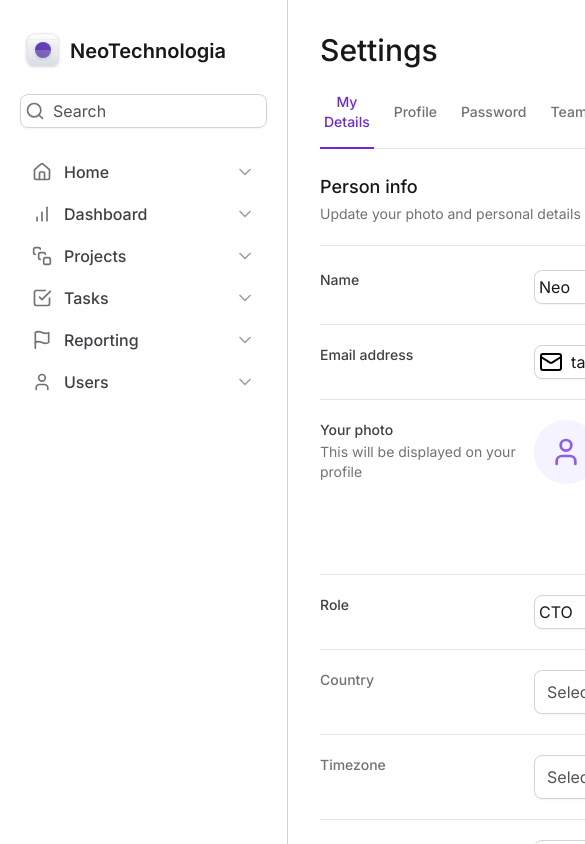
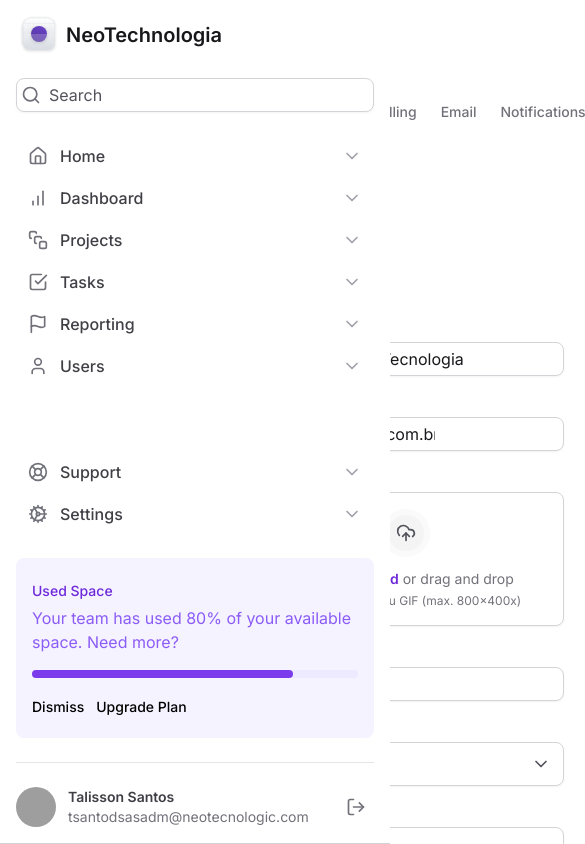
Before and after one commit to tsantosadm/dashboard-tw-next, a Next.js app: page / in a window 390 px wide. Shown: the top 844 px of the page, 585 px wide, since content can reach past the window. Built offline with nearby package versions, Linux system fonts and the light colour scheme; grey boxes are pictures that could not be loaded.

Commit message:
sidebar responsive

```diff
--- a/src/components/Sidebar/index.tsx
+++ b/src/components/Sidebar/index.tsx
@@ -7,7 +7,7 @@
 
 const Sidebar = () => {
     return (
-        <aside className="flex flex-col gap-6 border-r border-zinc-300 px-5 py-8">
+        <aside className="flex flex-col gap-6 border-b p-4 bottom-0 border-zinc-300 fixed left-0 top-0 right-0 z-20 bg-white lg:right-auto lg:w-80 lg:border-r lg:px-5 lg:py-8 lg:relative">
             <Logo />
 
             <InputRoot>
```
